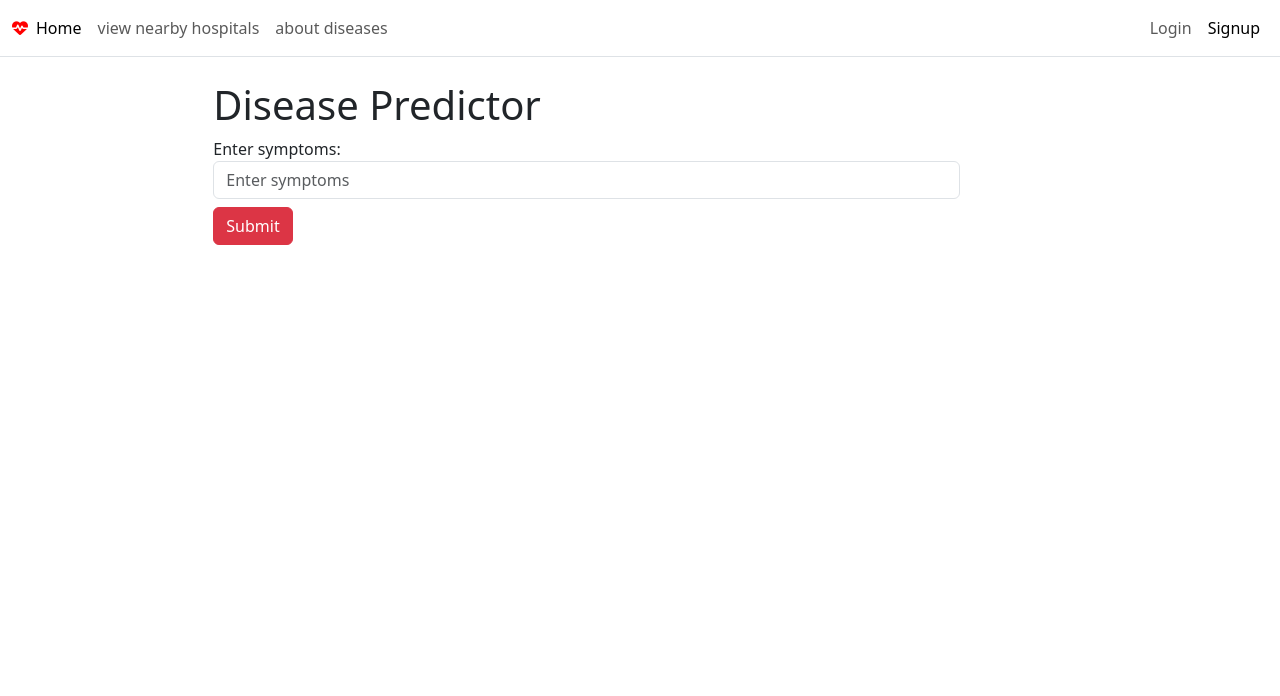
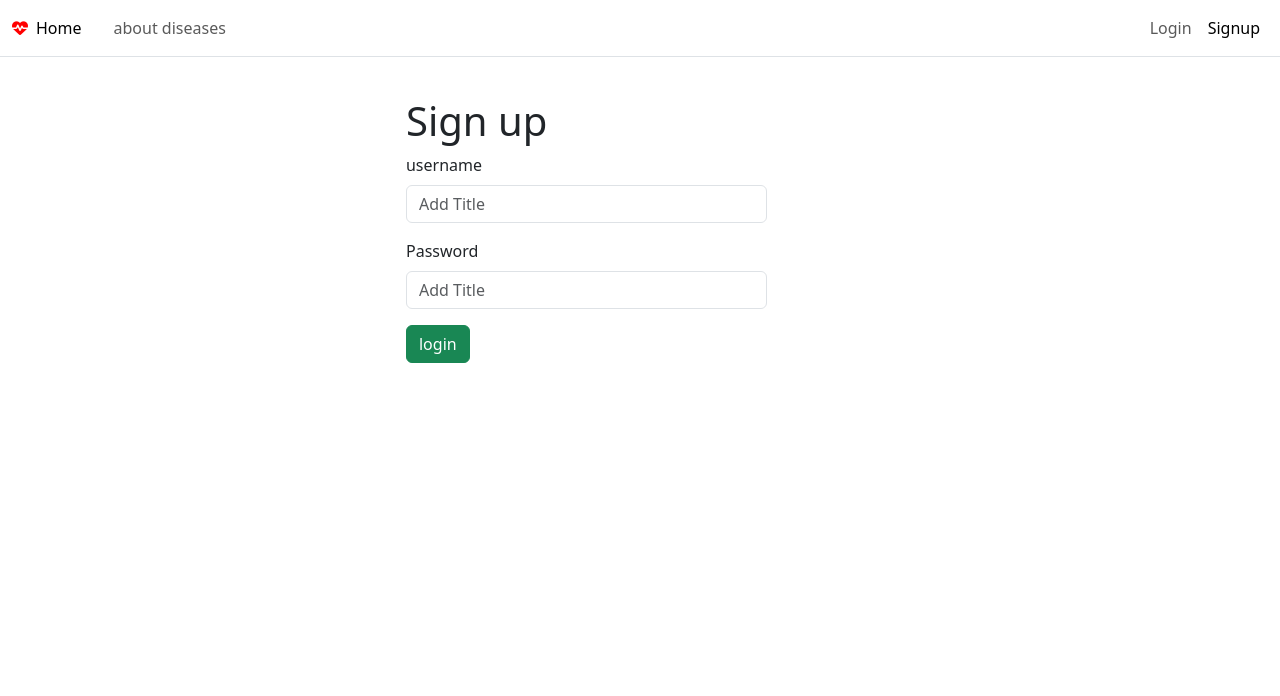
Before and after one commit to ashwith123/sac_hospitals, a website: page index.html in a window 1280 px wide. Shown: the top 696 px of the page. Drawn offline with nearby package versions, Linux system fonts and the light colour scheme.

Commit message:
small changes

```diff
--- a/index.html
+++ b/index.html
@@ -30,7 +30,7 @@
         <div class="collapse navbar-collapse" id="navbarNav">
           <div class="navbar-nav">
             <a class="nav-link active" href="/">Home</a>
-            <a class="nav-link" href="/">view nearby hospitals</a>
+            <a class="nav-link" href="/"></a>
             <a class="nav-link" href="/">about diseases</a>
           </div>
           <div class="navbar-nav ms-auto">
@@ -42,21 +42,50 @@
     </nav>
     <br />
     <div class="col-7 offset-2">
-      <h1>Disease Predictor</h1>
-    </div>
-    <div class="col-7 offset-2">
-      <label for="symptoms">Enter symptoms:</label>
+      <div class="row mt-3">
+        <h1 class="col-6 offset-3">Sign up</h1>
+        <div class="col-6 offset-3">
+          <form action="/login" method="post">
+            <div class="mb-3">
+              <label
+                for="title"
+                class="form-label"
+                class="needs-validation"
+                novalidate
+                >username</label
+              >
               <input
+                name="username"
                 type="text"
                 class="form-control"
-        id="symptoms"
-        placeholder="Enter symptoms"
+                placeholder="Add Title"
+                id="title"
+                required
               />
-      <button id="submitBtn" class="btn btn-danger mt-2">Submit</button>
+              <div class="valid-feedback">title looks good</div>
             </div>
 
-    <div id="enteredSymptoms" class="col-7 offset-2 mt-3">
-      <!-- Symptoms will be displayed here -->
+            <div class="mb-3">
+              <label
+                for="password"
+                class="form-label"
+                class="needs-validation"
+                novalidate
+                >Password</label
+              >
+              <input
+                name="password"
+                type="password"
+                class="form-control"
+                placeholder="Add Title"
+                id="password"
+                required
+              />
+              <div class="valid-feedback">password is strong</div>
+            </div>
+            <button class="btn btn-success" type="submit">login</button>
+          </form>
+        </div>
       </div>
 
     <!-- fotter -->
--- a/style.css
+++ b/style.css
@@ -49,8 +49,8 @@
 /* heart*/
 
 .heart {
-  height: 70px;
-  width: 70px;
+  height: 200px;
+  width: 200px;
 }
 
 .fa-heart-pulse {
```
Lines whose indentation alone changed are shown as unchanged.
